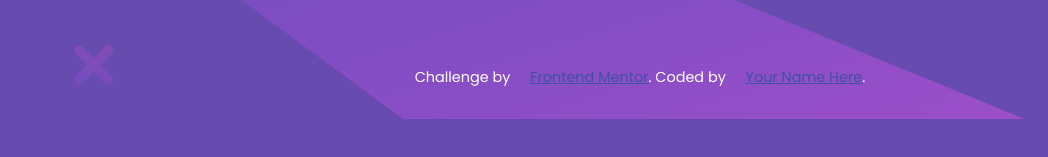
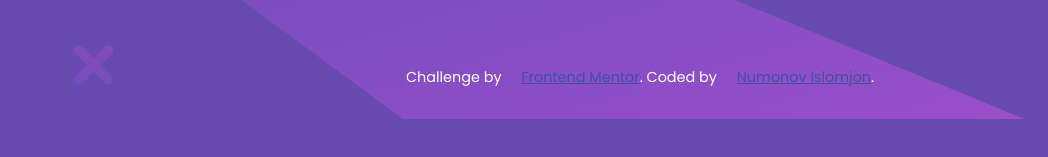
Before and after one commit to numonofcv/Huddle-landing-page-with-single-introductory-section-master-, a plain HTML site: page index.html in a window 1280 px wide. Shown: the part 627-784 px from the top of the page, 0-1048 px from the left. Drawn offline with Linux system fonts and the light colour scheme.

Commit message:
add name and link href

```diff
--- a/index.html
+++ b/index.html
@@ -67,7 +67,7 @@
 
 
     <p class="attribution">
-      Challenge by <a href="https://www.frontendmentor.io?ref=challenge" target="_blank">Frontend Mentor</a>. Coded by <a href="#">Your Name Here</a>.
+      Challenge by <a href="https://www.frontendmentor.io?ref=challenge" target="_blank">Frontend Mentor</a>. Coded by <a href="https://www.frontendmentor.io/profile/numonofcv">Numonov Islomjon</a>.
     </p>
     </div>
   </footer>
```
Also changed, not shown: 1 other file.
